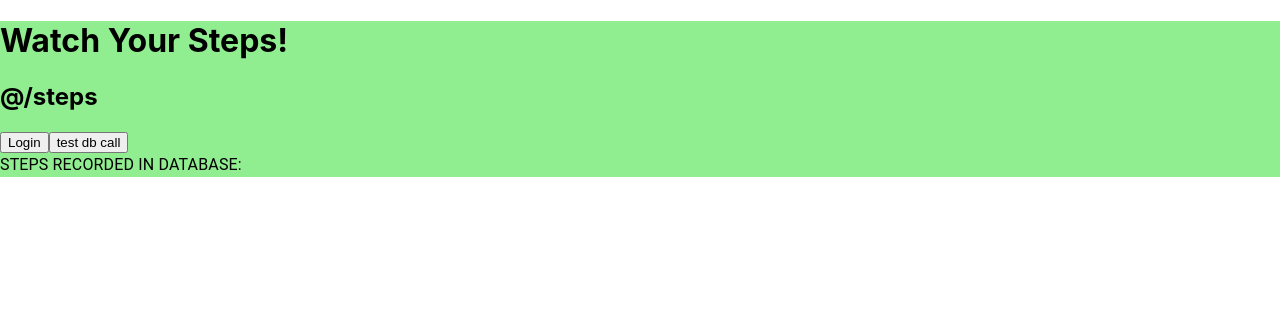
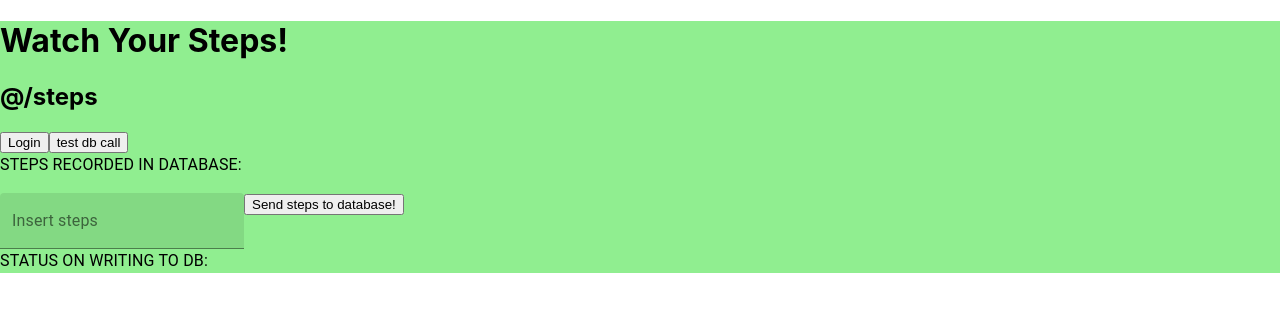
Before and after one commit to kimlintu/grupp17, a React (Create React App) app: page /steps in a window 1280 px wide. Shown: the top 312 px of the page. Built offline with nearby package versions, Linux system fonts and the light colour scheme.

Commit message:
added function to write steps to db

```diff
--- a/src/api/serverApi.js
+++ b/src/api/serverApi.js
@@ -1,4 +1,4 @@
-const serverUrl = 'https://watchyoursteps.eu-gb.cf.appdomain.cloud';
+const serverUrl = 'http://localhost:6001';
 
 /**
  * Performs a HTTP POST request to the server.
--- a/src/presenter/steps.js
+++ b/src/presenter/steps.js
@@ -1,10 +1,11 @@
 import { createElement, useState } from "react";
 import { StepsView } from "../view/stepsView";
-import {apiGetRequest} from "../api/serverApi";
+import {apiGetRequest, apiPostRequest} from "../api/serverApi";
 
 
 function Steps(){
     const [steps, setSteps] = useState('');
+    const [status, setStatus] = useState('');
     console.log("STEPSSTATE:", steps);
 
     return createElement(StepsView, {
@@ -18,7 +19,17 @@ function Steps(){
             }
 
         }
-    , steps});
+        , steps,
+        postSteps: async (numberOfSteps) => {
+            try{
+                const db_response = await apiPostRequest({resource: 'steps/add', data: {numberOfSteps: numberOfSteps}});
+                const data = await db_response.status;
+                setStatus(data);
+            }catch(error){
+                throw 'could not upload to database';
+                console.log(error);
+            }
+        }, status});
 };
 
 export { Steps };
--- a/src/view/stepsView.js
+++ b/src/view/stepsView.js
@@ -1,9 +1,13 @@
 import { Link, useRouteMatch } from 'react-router-dom';
-import Typography from '@material-ui/core/Typography';
-const StepsView = ({getSteps, steps}) => {
+import {Typography, TextField} from '@material-ui/core';
+import {useState} from 'react';
+const StepsView = ({getSteps, steps, postSteps, status}) => {
     const match = useRouteMatch(); {/* match contains info about current <Route>,
     i.e. "/login". It can be used to perform relative routing (see below). */}
+    const [uploadSteps, setUploadSteps] = useState('');
     console.log("STEPSTATE IN VIEW: ", steps);
+    console.log("steps to send: ", uploadSteps);
+    console.log("STATUS: ", status);
     return <div style={{
       backgroundColor: 'lightgreen',
     }}>
@@ -23,6 +27,13 @@ const StepsView = ({getSteps, steps}) => {
       <Typography paragraph>
         STEPS RECORDED IN DATABASE: {steps}
       </Typography>
+      <TextField id="filled-basic" label="Insert steps" variant="filled" onChange={(e) => setUploadSteps(e.target.value)} />
+      <button onClick={() => postSteps(uploadSteps)}>
+        Send steps to database!
+      </button>
+      <Typography paragraph>
+        STATUS ON WRITING TO DB: {status}
+      </Typography>
 
 
 
```
Also changed, not shown: 1 other file (tests, documents, lock files or other folders).
